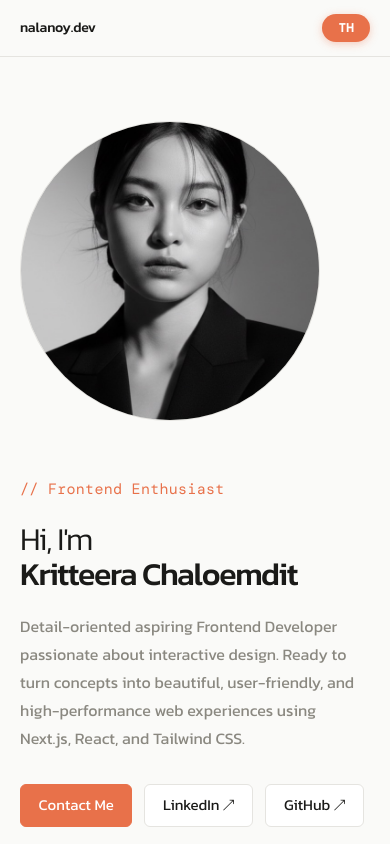
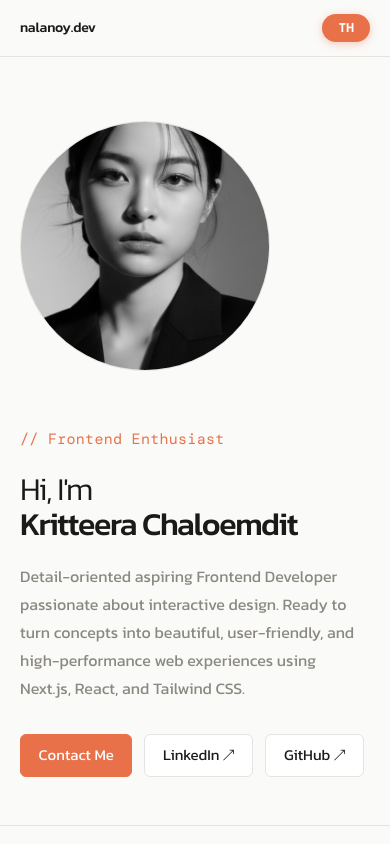
Before and after one commit to Nalanoyyyy/nalanoy.dev, a Next.js app: page / in a window 390 px wide. Shown: the top 844 px of the page. Built offline with nearby package versions, Linux system fonts and the light colour scheme.

Commit message:
fix: responsive for mobile

```diff
--- a/src/app/globals.css
+++ b/src/app/globals.css
@@ -220,8 +220,8 @@ footer p { font-size: 12px; font-family: var(--font-dm-mono), monospace; color:
   }
   .avatar {
     display: flex;
-    width: 300px;
-    height: 300px;
+    width: 250px;
+    height: 250px;
     margin-bottom: 1.5rem;
     order: -1;
   }
```
